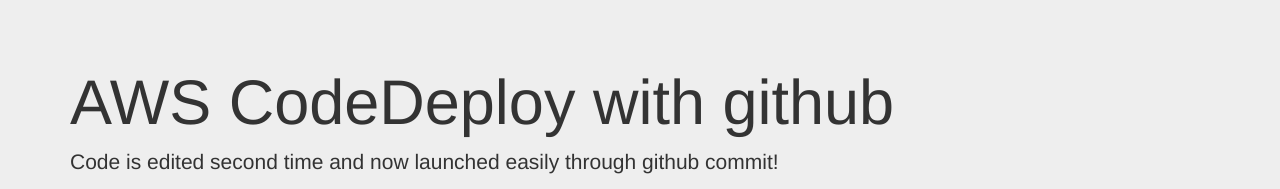
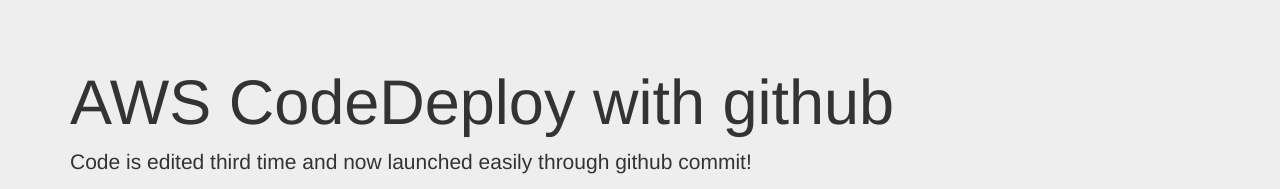
Before and after one commit to abhi4uiec/Aws-CodeDeploy-Example, a plain HTML site: page index.html in a window 1280 px wide. Shown: the top 189 px of the page. Drawn offline with nearby package versions, Linux system fonts and the light colour scheme.

Commit message:
Update index.html

```diff
--- a/index.html
+++ b/index.html
@@ -14,7 +14,7 @@
     <div class="jumbotron">
       <div class="container">
         <h1>AWS CodeDeploy with github</h1>
-        <p>Code is edited second time and now launched easily through github commit!</p>
+        <p>Code is edited third time and now launched easily through github commit!</p>
         <p><a class="btn btn-primary btn-lg" href="#" role="button">Learn more &raquo;</a></p>
       </div>
     </div>
```
